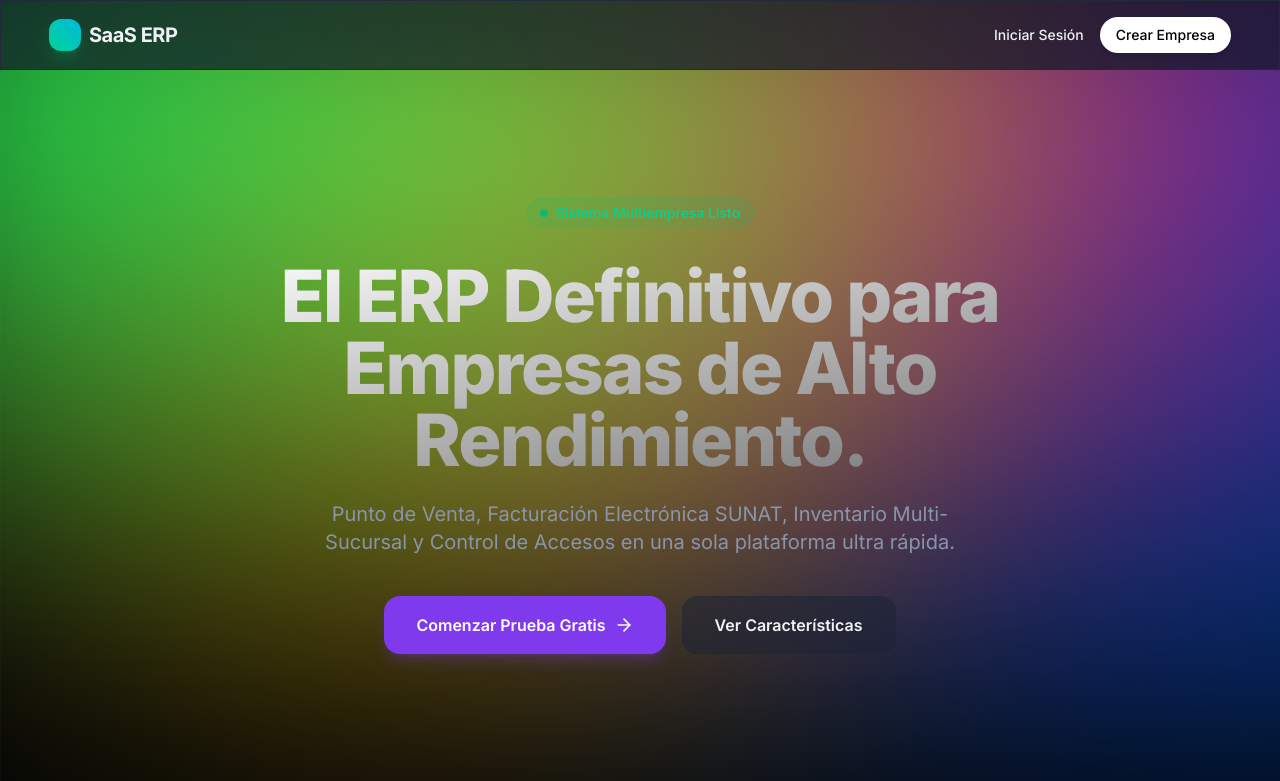
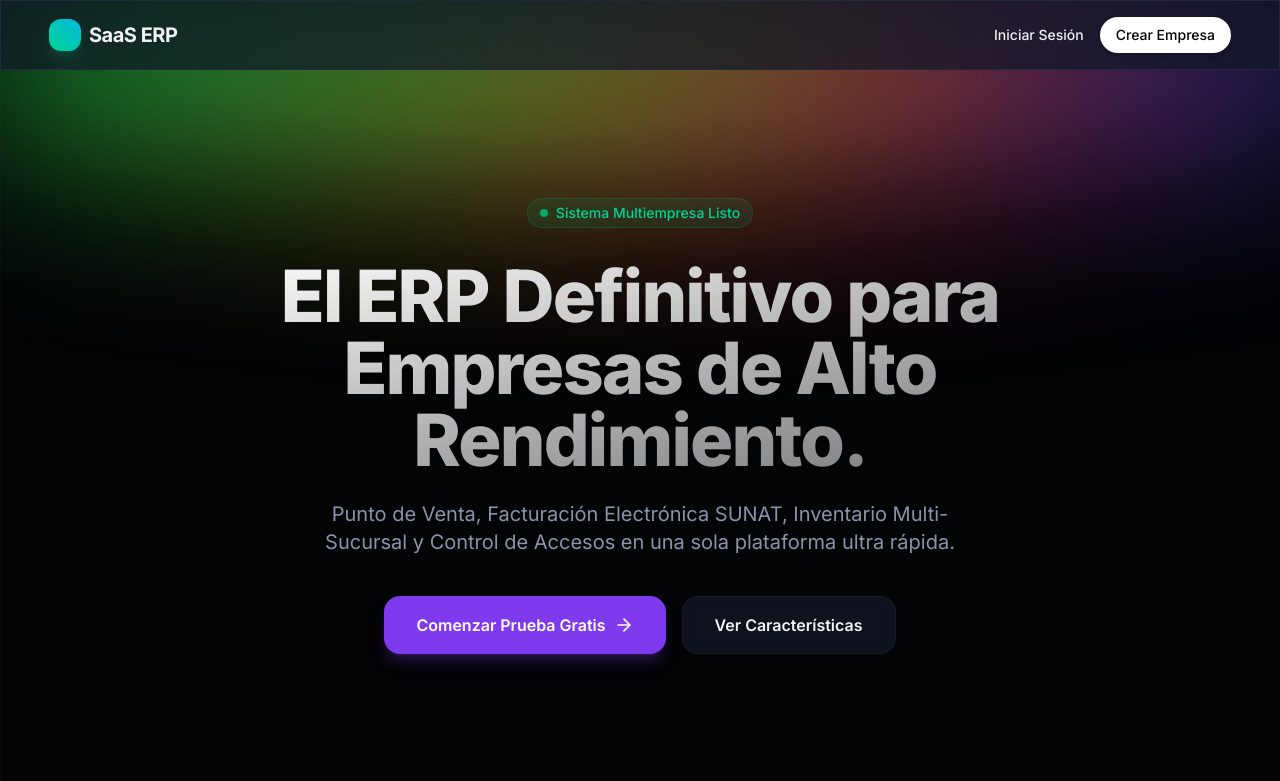
Before and after one commit to teddycam98/saas-erp-peru, a Next.js app: page / in a window 1280 px wide. Shown: the top 781 px of the page. Built offline with nearby package versions, Linux system fonts and the light colour scheme.

Commit message:
Restrict aurora background strictly to the top edge (350px height) and adjust animation

```diff
--- a/src/app/globals.css
+++ b/src/app/globals.css
@@ -91,25 +91,26 @@
 
   .google-ai-bg {
     position: fixed;
-    top: -10%;
-    left: -10%;
-    width: 120%;
-    height: 100vh;
+    top: -20px;
+    left: 0;
+    width: 100vw;
+    height: 350px;
     background-image:
-      radial-gradient(ellipse at 15% 20%, rgba(0, 255, 100, 0.75) 0%, transparent 55%),
-      radial-gradient(circle at 35% 25%, rgba(255, 180, 0, 0.8) 0%, transparent 60%),
-      radial-gradient(ellipse at 60% 20%, rgba(255, 0, 100, 0.8) 0%, transparent 60%),
-      radial-gradient(circle at 85% 25%, rgba(0, 100, 255, 0.75) 0%, transparent 65%);
+      radial-gradient(ellipse at 15% 0%, rgba(0, 255, 100, 0.8) 0%, transparent 50%),
+      radial-gradient(ellipse at 40% 0%, rgba(255, 180, 0, 0.8) 0%, transparent 60%),
+      radial-gradient(ellipse at 60% 0%, rgba(255, 0, 100, 0.8) 0%, transparent 60%),
+      radial-gradient(ellipse at 85% 0%, rgba(0, 100, 255, 0.8) 0%, transparent 50%);
     z-index: -50;
     pointer-events: none;
-    filter: blur(100px);
-    animation: auroraMovement 12s ease-in-out infinite alternate;
+    filter: blur(80px);
+    opacity: 0.8;
+    animation: auroraMovement 8s ease-in-out infinite alternate;
   }
 
   @keyframes auroraMovement {
-    0% { transform: translate(-2%, -2%) scale(1); }
-    50% { transform: translate(3%, 3%) scale(1.08); }
-    100% { transform: translate(-1%, 1%) scale(1.15); }
+    0% { transform: translateX(-2%) scaleX(1); }
+    50% { transform: translateX(2%) scaleX(1.05); }
+    100% { transform: translateX(-1%) scaleX(1.1); }
   }
   h1, h2, h3, h4, h5, h6 {
     @apply font-heading tracking-tight;
```
